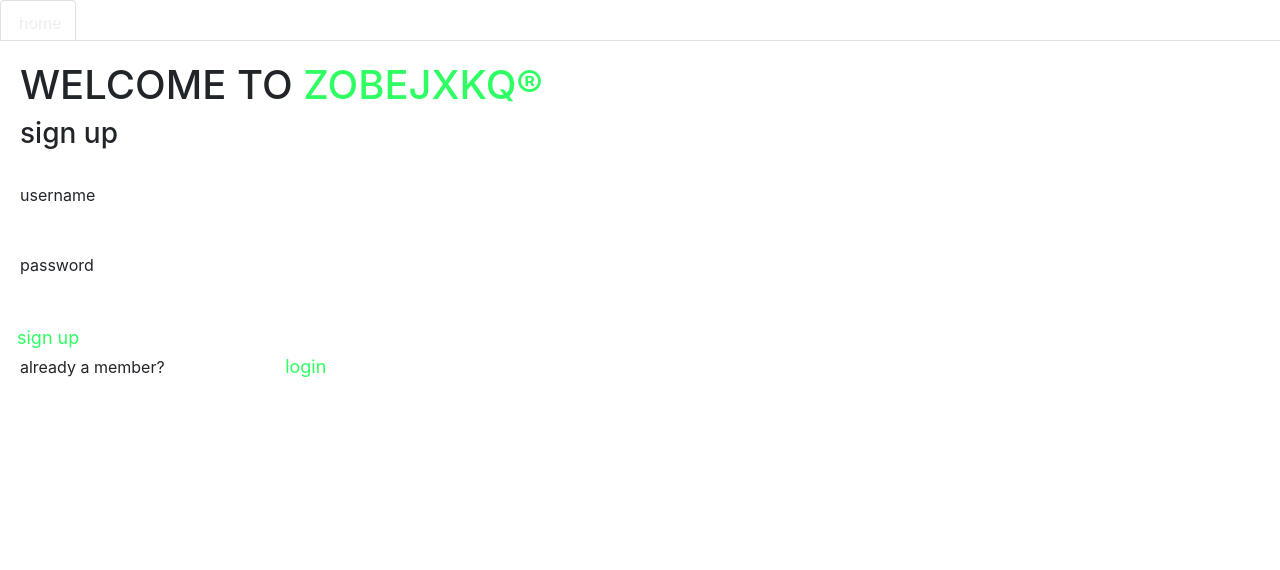
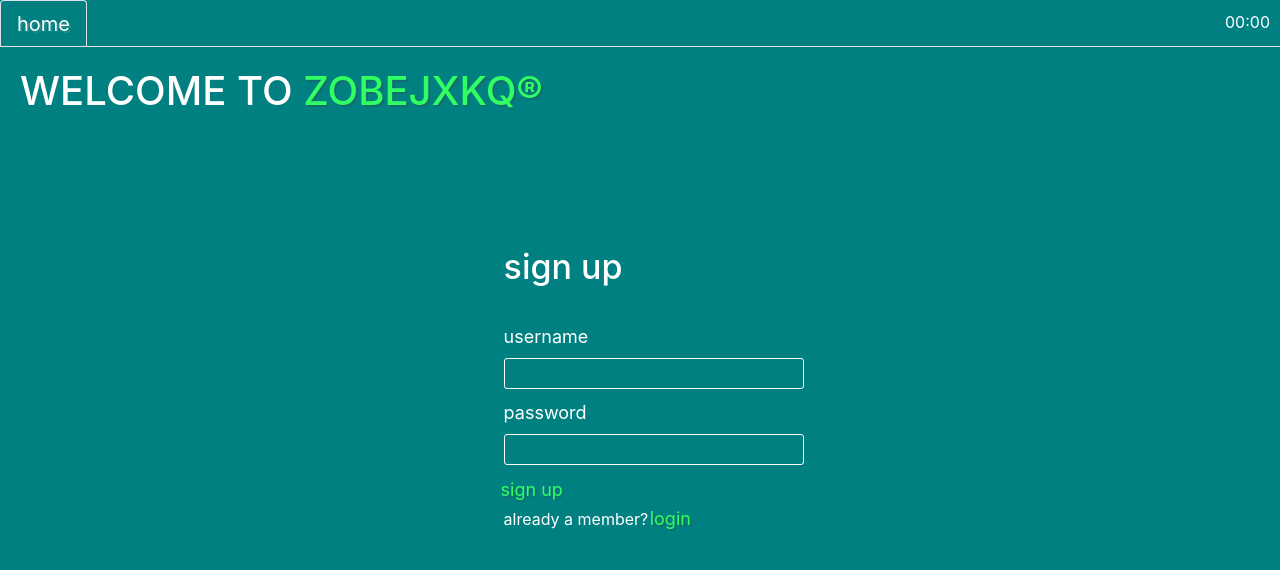
Before and after one commit to shodges201/Sabotage, a React (Create React App) app in the folder client/: page / in a window 1280 px wide. Shown: the top 570 px of the page. Built offline with nearby package versions, Linux system fonts and the light colour scheme.

Commit message:
update from master

```diff
--- a/client/public/style.css
+++ b/client/public/style.css
@@ -1,12 +1,9 @@
 body{
-<<<<<<< HEAD
-    background: lightgray;
-=======
     /* background: rgb(10, 146, 187); */
     background: rgb(0, 128, 128);
     /* background: rgb(144, 184, 186); */
     /* background: rgb(175, 51, 59); */
->>>>>>> 2ba5ee59de1058079fb989158d3ebd743cac73ca
+
 }
 
 .content {
@@ -39,6 +36,7 @@ body{
     /* white-space: nowrap; */
     color:rgb(47, 255, 99);
     text-align: right;
+    text-shadow: 2px 2px 0px rgba(67, 67, 67, 0.301);
 }
 
 
@@ -52,58 +50,34 @@ body{
 #shadow-live {
     font-size: 23rem;
     position: fixed;
-    z-index: 2;
+    z-index: -1;
     right: 30px;
     bottom: 30px;
     overflow-x: scroll;
     overflow-y: hidden;
     /* height: 80px; */
     white-space: nowrap;
-<<<<<<< HEAD
-    color:rgba(175, 175, 175, 0.7);
-=======
     color:rgba(41, 41, 41, 0.247);
->>>>>>> 2ba5ee59de1058079fb989158d3ebd743cac73ca
     font-style:italic;
 }
 
 #true-north {
     color:rgb(47, 255, 99);
+    text-shadow: 2px 2px 0px rgba(67, 67, 67, 0.301);
 }
 
 a {
     text-decoration: none;
-<<<<<<< HEAD
-    /* color:rgb(47, 255, 99); */
-    color: black;
-}
-
-a:hover {
-    /* text-decoration: none;
-    color:rgb(35, 124, 57); */
-    -webkit-background-clip: text;
-	color: white;
-	-webkit-text-fill-color: transparent;
-  	background-image: -webkit-gradient(linear, left top, right top, from(#ea8711), to(#d96363));
-	background-image: -webkit-linear-gradient(left, #ea8711, #d96363, #73a6df, #9085fb, #52ca79);
-	background-image:    -moz-linear-gradient(left, #ea8711, #d96363, #73a6df, #9085fb, #52ca79);
-	background-image:     -ms-linear-gradient(left, #ea8711, #d96363, #73a6df, #9085fb, #52ca79);
-    background-image:      -o-linear-gradient(left, #ea8711, #d96363, #73a6df, #9085fb, #52ca79);
-    font-style: italic;
-    text-decoration: underline;
-=======
     color:rgb(47, 255, 99);
-
+    font-size:20px;
+    text-shadow: 2px 2px 0px rgba(67, 67, 67, 0.301);
 }
 
 a:hover {
     text-decoration: none;
     /* color:rgb(35, 124, 57); */
     color:white;
-<<<<<<< HEAD
->>>>>>> bba6bda8cce4dc53b5df117ba639e3446736a583
-=======
->>>>>>> 2ba5ee59de1058079fb989158d3ebd743cac73ca
+    text-shadow: none;
 }
 
 .current-page {
@@ -120,13 +94,14 @@ input{
 }
 
 #hangman {
-    position: absolute;
-    top:150px;
-    right:300px;
+    float:right;
+    font-size:20px;
+    z-index: 5;
 }
 
 #hangman-word {
-    color:blue;
+    color:rgb(130, 134, 55);
+    font-size:200px;
 }
 
 
@@ -149,7 +124,10 @@ input{
     top:100px;
     left: 100px;
     font-style: italic;
-    color: black;
+    color: white;
+    line-height: 2;
+    font-size:20px;
+    width:450px;
 }
 
 .memo-w {
@@ -162,6 +140,7 @@ input{
     background:none;
     border-bottom:none;
     color:white;
+
 }
 
 #time-passed {
@@ -171,14 +150,14 @@ input{
     color: white;
 }
 
-<<<<<<< HEAD
-=======
 
 
 #home-form {
     float: left;
-    margin-left: 30%;
+    margin-left: 39%;
     margin-top: 10%;
+    color:white;
+    font-size:18px;
 }
 
 .form-input {
@@ -186,6 +165,7 @@ input{
     border-radius: 3px;
     margin-bottom: 10px;
     width:300px;
+    color:white;
 }
 
 .form-button {
@@ -194,15 +174,71 @@ input{
     color:rgb(47, 255, 99);
     margin-left:-9px;
     font-size: 18px;
+    text-shadow: 2px 2px 0px rgba(67, 67, 67, 0.301);
 }
 
 .form-button:hover {
     color:white;
+    text-shadow: none;
 }
 
 
 
-.switch-button {
-    margin-left: 110px;
+
+
+
+.welcome-mat {
+    padding: 20px;
+    float: left;
+    margin-left: 32%;
+    margin-top: 10%;
+    font-size:24px;
+    color:white;
 }
->>>>>>> 2ba5ee59de1058079fb989158d3ebd743cac73ca
+
+
+.keywords {
+    color:rgb(47, 255, 99);
+    /* font-weight: bold; */
+    font-style: italic;
+    text-shadow: 2px 2px 0px rgba(67, 67, 67, 0.301);
+}
+
+.red {
+    color:red
+}
+
+.only-way {
+    font-size:30px;
+    margin-bottom:20px;
+    /* color:white; */
+}
+
+h1 {
+    color:white;
+}
+
+
+.logout-btn{
+    color:rgb(47, 255, 99);
+    text-shadow: 2px 2px 0px rgba(67, 67, 67, 0.301);
+    font-size:20px;
+}
+
+.logout-btn:hover{
+    color:white;
+    text-shadow: none;
+}
+
+.arrows{
+    margin-left: 16px;
+    letter-spacing: 10px;
+}
+
+.switch-link{
+    font-size:16px;
+}
+
+h3 {
+    font-size:1.89em;
+}
--- a/client/src/pages/Home/Home.css
+++ b/client/src/pages/Home/Home.css
@@ -1,4 +1,4 @@
-a {
+/* a {
     text-shadow: 2px 2px 0px rgba(67, 67, 67, 0.301);
 }
 
@@ -6,4 +6,179 @@ a {
     position: absolute;
     right: 100px;
     bottom: 100px;
+} */
+
+body{
+    /* background: rgb(10, 146, 187); */
+    background: rgb(0, 128, 128);
+    /* background: rgb(144, 184, 186); */
+    /* background: rgb(175, 51, 59); */
 }
+
+.content {
+    padding:20px;
+    position: relative;
+}
+
+.hello {
+    position: fixed;
+    padding: 30px;
+    z-index: 3;
+    right: 30px;
+    bottom: 30px;
+    overflow-x: scroll;
+    overflow-y: hidden;
+}
+.goodbye {
+    position: fixed;
+    padding: 30px;
+    z-index: 3;
+    right: 30px;
+    top: 300px;
+    overflow-x: scroll;
+    overflow-y: hidden;
+}
+
+#encrypt-live,#decrypt-live {
+    font-size: 50px;
+    /* height: 80px; */
+    /* white-space: nowrap; */
+    color:rgb(47, 255, 99);
+    text-align: right;
+}
+
+
+
+#decrypt-live {
+    color: rgb(255, 0, 55);
+}
+
+
+
+#shadow-live {
+    font-size: 23rem;
+    position: fixed;
+    z-index: 2;
+    right: 30px;
+    bottom: 30px;
+    overflow-x: scroll;
+    overflow-y: hidden;
+    /* height: 80px; */
+    white-space: nowrap;
+    color:rgba(41, 41, 41, 0.247);
+    font-style:italic;
+}
+
+#true-north {
+    color:rgb(47, 255, 99);
+}
+
+a {
+    text-decoration: none;
+    color:rgb(47, 255, 99);
+
+}
+
+a:hover {
+    text-decoration: none;
+    /* color:rgb(35, 124, 57); */
+    color:white;
+}
+
+.current-page {
+    color:black;
+    /* color:white; */
+}
+
+input{
+    margin-right: 10px;
+    border:1px lightgray solid;
+    border-radius: 4px;
+    padding-left:5px;
+    background: none;
+}
+
+#hangman {
+    position: absolute;
+    top:150px;
+    right:300px;
+}
+
+#hangman-word {
+    color:blue;
+}
+
+
+#time-left {
+    color:white;
+    /* font-size:60px; */
+    position:fixed;
+    top: 0px;
+    right:0px;
+    width:100%;
+    height:100%;
+    z-index:-1;
+    transition-property:background;
+    transition-duration:2s;
+}
+
+
+.memo,.memo-w {
+    position: absolute;
+    top:100px;
+    left: 100px;
+    font-style: italic;
+    color: black;
+}
+
+.memo-w {
+    color: white;
+}
+
+
+
+.nav-tabs .nav-link.active {
+    background:none;
+    border-bottom:none;
+    color:white;
+}
+
+#time-passed {
+    position: absolute;
+    top: 10px;
+    right: 10px;
+    color: white;
+}
+
+
+
+#home-form {
+    float: left;
+    margin-left: 30%;
+    margin-top: 10%;
+}
+
+.form-input {
+    border:white solid 1px;
+    border-radius: 3px;
+    margin-bottom: 10px;
+    width:300px;
+}
+
+.form-button {
+    background: none;
+    border:none;
+    color:rgb(47, 255, 99);
+    margin-left:-9px;
+    font-size: 18px;
+}
+
+.form-button:hover {
+    color:white;
+}
+
+
+
+.switch-button {
+    margin-left: 110px;
+}
--- a/client/src/pages/Wheel/Roulette.js
+++ b/client/src/pages/Wheel/Roulette.js
@@ -53,8 +53,8 @@ class Roulette extends React.Component {
 
     getColor(item, maxitem) {
       const phase = 0;
-      const center = 128;
-      const width = 128;
+      const center = 500;
+      const width = 250;
       const frequency = Math.PI*2/maxitem;
 
       const red   = Math.sin(frequency*item+2+phase) * width + center;
```
